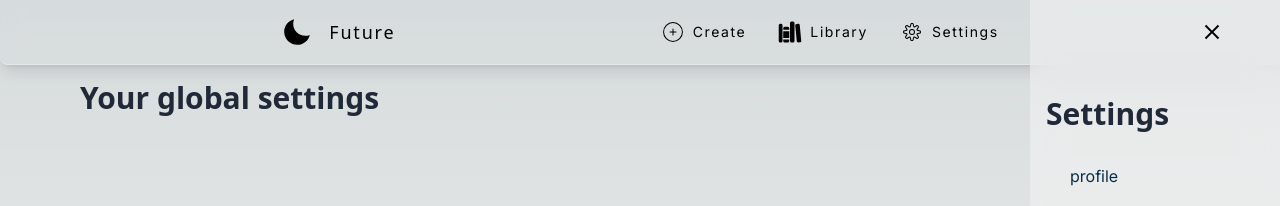
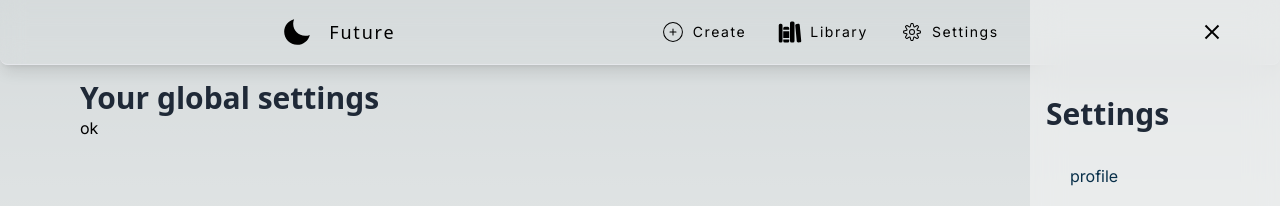
Before and after one commit to pawelek7k/future, a Next.js app: page /settings in a window 1280 px wide. Shown: the top 206 px of the page. Built offline with nearby package versions, Linux system fonts and the light colour scheme.

Commit message:
Update page.tsx

```diff
--- a/app/(site)/settings/page.tsx
+++ b/app/(site)/settings/page.tsx
@@ -1,4 +1,5 @@
 import { FirstHeading } from "@/app/components/global/Heading";
+import { GlobalSettings } from "@/app/components/settings";
 import { Sidebar } from "@/app/components/settings/Sidebar";
 import Head from "next/head";
 
@@ -10,6 +11,7 @@ const SettingsPage: React.FC = () => {
       </Head>
       <section className="h-screen">
         <FirstHeading>Your global settings</FirstHeading>
+        <GlobalSettings />
         <Sidebar />
       </section>
     </>
```
